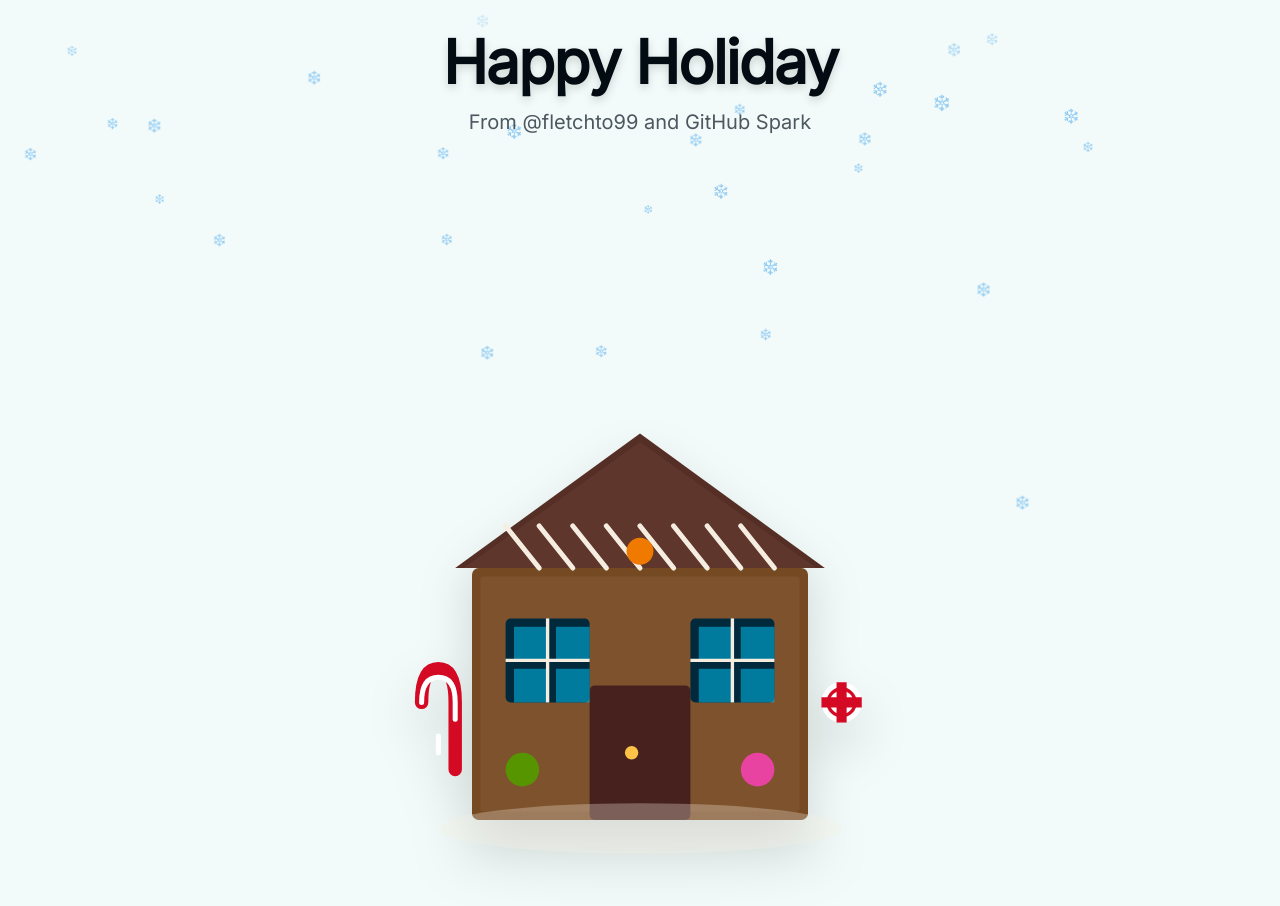
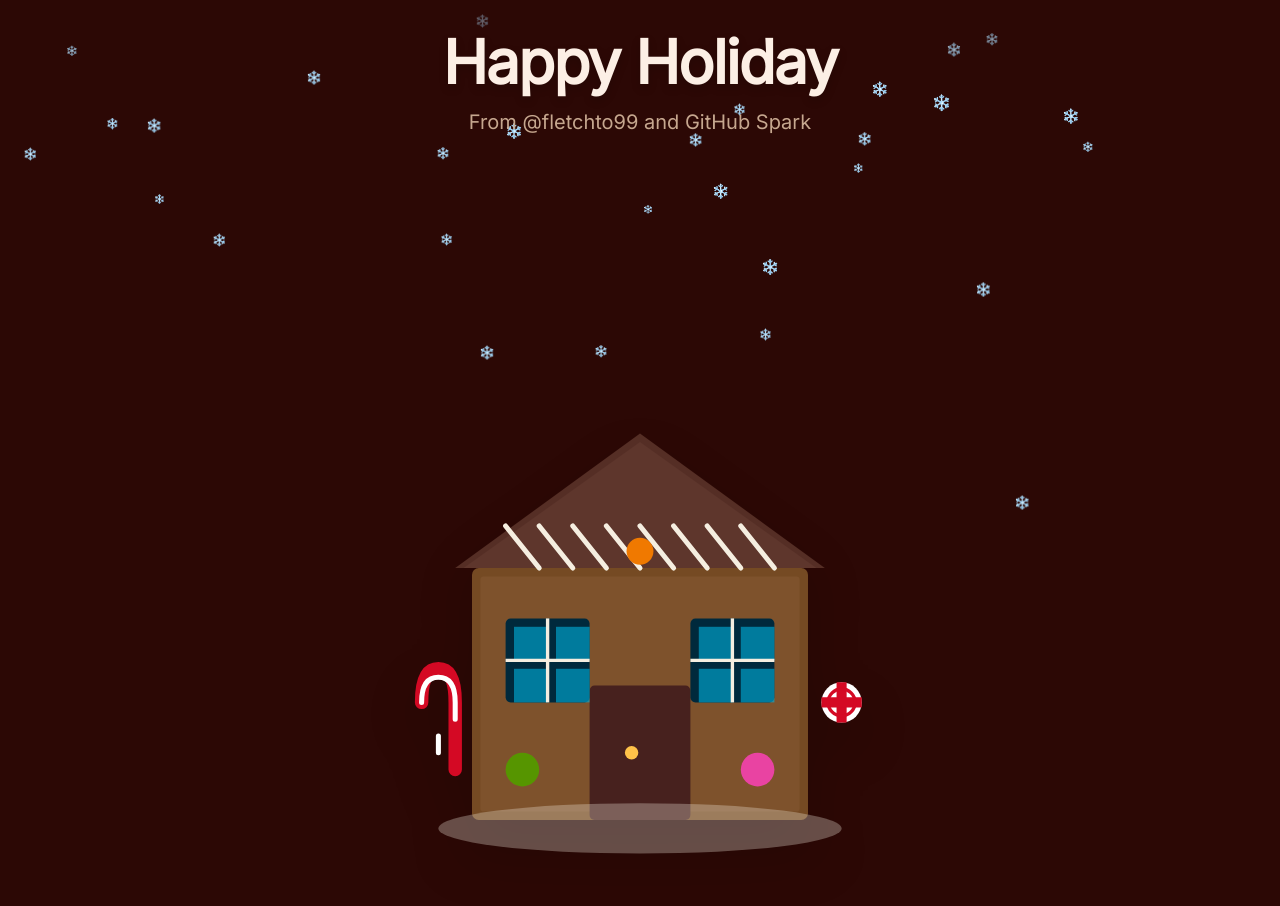
Before and after one commit to fletchto99/gingerbread-house, a React (Vite) app: page / in a window 1280 px wide. Shown: the top 906 px of the page. Built offline with nearby package versions, Linux system fonts and the light colour scheme.

Commit message:
Generated by Spark: Change the color scheme to a warmer holiday palette

```diff
--- a/src/index.css
+++ b/src/index.css
@@ -12,45 +12,45 @@
 }
 
 :root {
-  --background: oklch(0.98 0.01 180);
-  --foreground: oklch(0.15 0.02 240);
-  --card: oklch(0.99 0.005 180);
-  --card-foreground: oklch(0.15 0.02 240);
-  --popover: oklch(1.00 0 0);
-  --popover-foreground: oklch(0.15 0.02 240);
-  --primary: oklch(0.65 0.20 160);
-  --primary-foreground: oklch(0.98 0.01 180);
-  --secondary: oklch(0.92 0.08 200);
-  --secondary-foreground: oklch(0.20 0.05 240);
-  --muted: oklch(0.94 0.02 180);
-  --muted-foreground: oklch(0.45 0.02 240);
-  --accent: oklch(0.75 0.15 280);
-  --accent-foreground: oklch(0.15 0.02 240);
-  --destructive: oklch(0.65 0.20 25);
-  --destructive-foreground: oklch(0.98 0.01 180);
-  --border: oklch(0.88 0.02 180);
-  --input: oklch(0.88 0.02 180);
-  --ring: oklch(0.65 0.20 160);
+  --background: oklch(0.20 0.06 30);
+  --foreground: oklch(0.96 0.02 60);
+  --card: oklch(0.28 0.08 30);
+  --card-foreground: oklch(0.96 0.02 60);
+  --popover: oklch(0.28 0.08 30);
+  --popover-foreground: oklch(0.96 0.02 60);
+  --primary: oklch(0.55 0.22 25);
+  --primary-foreground: oklch(0.98 0.01 60);
+  --secondary: oklch(0.62 0.15 45);
+  --secondary-foreground: oklch(0.98 0.01 60);
+  --muted: oklch(0.35 0.06 30);
+  --muted-foreground: oklch(0.75 0.05 60);
+  --accent: oklch(0.68 0.18 140);
+  --accent-foreground: oklch(0.15 0.02 30);
+  --destructive: oklch(0.55 0.22 25);
+  --destructive-foreground: oklch(0.98 0.01 60);
+  --border: oklch(0.40 0.08 30);
+  --input: oklch(0.40 0.08 30);
+  --ring: oklch(0.62 0.15 45);
   --radius: 0.75rem;
   --font-sans: Inter;
   --font-serif: Lora;
   --font-mono: JetBrains Mono;
-  --chart-1: oklch(0.65 0.20 160);
-  --chart-2: oklch(0.75 0.15 280);
-  --chart-3: oklch(0.55 0.18 120);
-  --chart-4: oklch(0.70 0.12 320);
-  --chart-5: oklch(0.60 0.15 40);
-  --sidebar: oklch(0.96 0.01 180);
-  --sidebar-foreground: oklch(0.15 0.02 240);
-  --sidebar-primary: oklch(0.65 0.20 160);
-  --sidebar-primary-foreground: oklch(0.98 0.01 180);
-  --sidebar-accent: oklch(0.92 0.08 200);
-  --sidebar-accent-foreground: oklch(0.20 0.05 240);
-  --sidebar-border: oklch(0.88 0.02 180);
-  --sidebar-ring: oklch(0.65 0.20 160);
-  --shadow-color: oklch(0.65 0.20 160);
-  --shadow-opacity: 0.15;
-  --shadow-blur: 8px;
+  --chart-1: oklch(0.55 0.22 25);
+  --chart-2: oklch(0.68 0.18 140);
+  --chart-3: oklch(0.62 0.15 45);
+  --chart-4: oklch(0.45 0.08 60);
+  --chart-5: oklch(0.72 0.20 30);
+  --sidebar: oklch(0.25 0.06 30);
+  --sidebar-foreground: oklch(0.96 0.02 60);
+  --sidebar-primary: oklch(0.55 0.22 25);
+  --sidebar-primary-foreground: oklch(0.98 0.01 60);
+  --sidebar-accent: oklch(0.35 0.08 30);
+  --sidebar-accent-foreground: oklch(0.96 0.02 60);
+  --sidebar-border: oklch(0.40 0.08 30);
+  --sidebar-ring: oklch(0.62 0.15 45);
+  --shadow-color: oklch(0.15 0.05 30);
+  --shadow-opacity: 0.4;
+  --shadow-blur: 12px;
   --shadow-spread: 0px;
   --shadow-offset-x: 0px;
   --shadow-offset-y: 4px;
```
Also changed, not shown: 1 other file (tests, documents, lock files or other folders).
